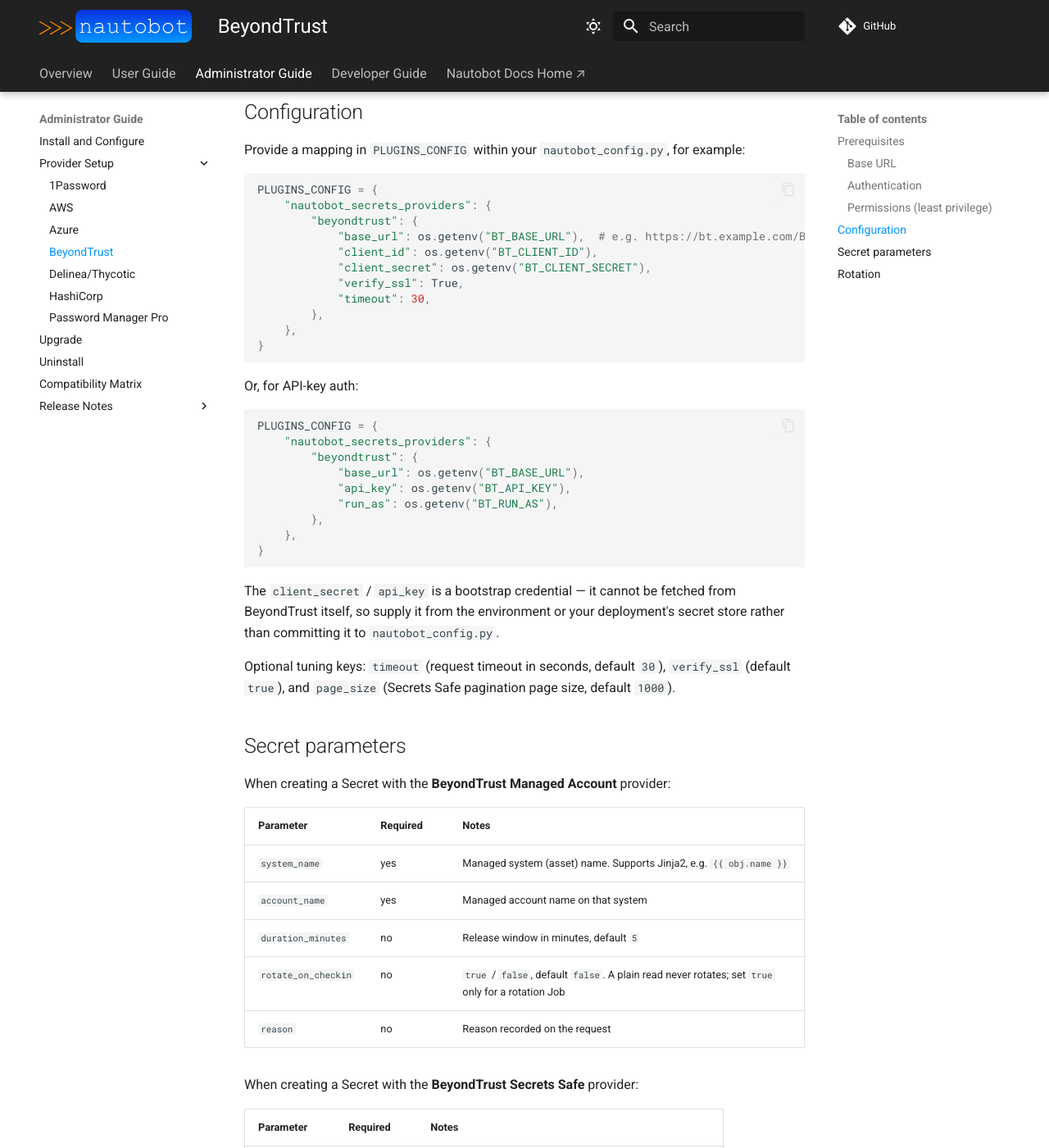
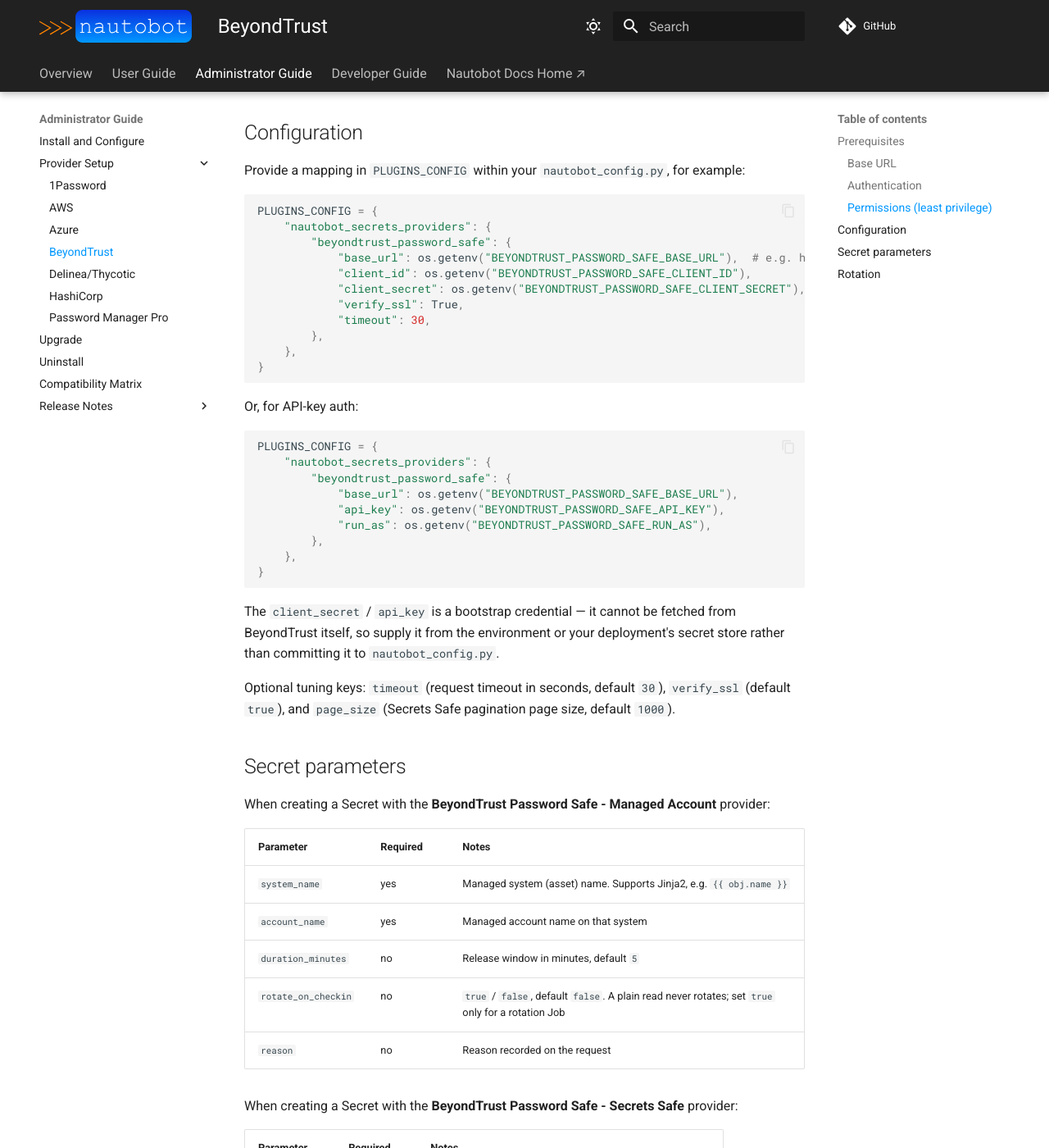
Before and after one commit to nautobot/nautobot-app-secrets-providers, an MkDocs documentation site: the page built from docs/admin/providers/beyondtrust_setup.md, in a window 1280 px wide and 1400 px high, scrolled down 1328 px. Shown: the whole window at 82% size. Built offline with MkDocs 1.6.1 and Material for MkDocs 9.7.7, drawn with Linux system fonts in a browser that asks for light colours; comment, search, counter and statistics services are not loaded; some of the changed text lies outside the part shown.

Commit message:
Rename BeyondTrust providers to the BeyondTrust Password Safe product name
Prefix both secrets providers with the product name so they do not collide with
BeyondTrust's separate DevOps Secrets Safe offering, and so the public
identifiers are stable before release:

- Slugs: `beyondtrust-password-safe-managed-account` and
  `beyondtrust-password-safe-secrets-safe`.
- Display names: "BeyondTrust Password Safe - Managed Account" and
  "BeyondTrust Password Safe - Secrets Safe".
- Class names, base class, and `__all__` exports.
- Config key `beyondtrust` -> `beyondtrust_password_safe`.
- Dev environment variables `BT_*` -> `BEYONDTRUST_PASSWORD_SAFE_*`, and wire the
  API-key auth path into the development config.
- Docs, changelog fragment, and tests carried through.

````diff
--- a/docs/admin/providers/beyondtrust_setup.md
+++ b/docs/admin/providers/beyondtrust_setup.md
@@ -2,12 +2,12 @@
 
 Two providers are supported:
 
-- **BeyondTrust Managed Account** — a credentials release request is created for the managed account and the
-  credential is returned for that request. Checking the request back in is what triggers password rotation,
-  so rotation is a separate step from reading a secret.
-- **BeyondTrust Secrets Safe** — a Text or Credential secret is read by folder path and title, or by secret
-  ID. Plain lookup and read: no request lifecycle, nothing checked in, nothing rotated. File secrets are not
-  supported.
+- **BeyondTrust Password Safe - Managed Account** — a credentials release request is created for the managed
+  account and the credential is returned for that request. Checking the request back in is what triggers
+  password rotation, so rotation is a separate step from reading a secret.
+- **BeyondTrust Password Safe - Secrets Safe** — a Text or Credential secret is read by folder path and title,
+  or by secret ID. Plain lookup and read: no request lifecycle, nothing checked in, nothing rotated. File
+  secrets are not supported.
 
 ## Prerequisites
 
@@ -52,10 +52,10 @@
 ```python
 PLUGINS_CONFIG = {
     "nautobot_secrets_providers": {
-        "beyondtrust": {
-            "base_url": os.getenv("BT_BASE_URL"),  # e.g. https://bt.example.com/BeyondTrust/api/public/v3
-            "client_id": os.getenv("BT_CLIENT_ID"),
-            "client_secret": os.getenv("BT_CLIENT_SECRET"),
+        "beyondtrust_password_safe": {
+            "base_url": os.getenv("BEYONDTRUST_PASSWORD_SAFE_BASE_URL"),  # e.g. https://bt.example.com/BeyondTrust/api/public/v3
+            "client_id": os.getenv("BEYONDTRUST_PASSWORD_SAFE_CLIENT_ID"),
+            "client_secret": os.getenv("BEYONDTRUST_PASSWORD_SAFE_CLIENT_SECRET"),
             "verify_ssl": True,
             "timeout": 30,
         },
@@ -68,10 +68,10 @@
 ```python
 PLUGINS_CONFIG = {
     "nautobot_secrets_providers": {
-        "beyondtrust": {
-            "base_url": os.getenv("BT_BASE_URL"),
-            "api_key": os.getenv("BT_API_KEY"),
-            "run_as": os.getenv("BT_RUN_AS"),
+        "beyondtrust_password_safe": {
+            "base_url": os.getenv("BEYONDTRUST_PASSWORD_SAFE_BASE_URL"),
+            "api_key": os.getenv("BEYONDTRUST_PASSWORD_SAFE_API_KEY"),
+            "run_as": os.getenv("BEYONDTRUST_PASSWORD_SAFE_RUN_AS"),
         },
     },
 }
@@ -86,7 +86,7 @@
 
 ## Secret parameters
 
-When creating a Secret with the **BeyondTrust Managed Account** provider:
+When creating a Secret with the **BeyondTrust Password Safe - Managed Account** provider:
 
 | Parameter | Required | Notes |
 |---|---|---|
@@ -96,7 +96,7 @@
 | `rotate_on_checkin` | no | `true` / `false`, default `false`. A plain read never rotates; set `true` only for a rotation Job |
 | `reason` | no | Reason recorded on the request |
 
-When creating a Secret with the **BeyondTrust Secrets Safe** provider:
+When creating a Secret with the **BeyondTrust Password Safe - Secrets Safe** provider:
 
 | Parameter | Required | Notes |
 |---|---|---|
````
Also changed, not shown: other parts of docs/admin/providers/beyondtrust_setup.md (+1 -1 lines), 6 other files.
